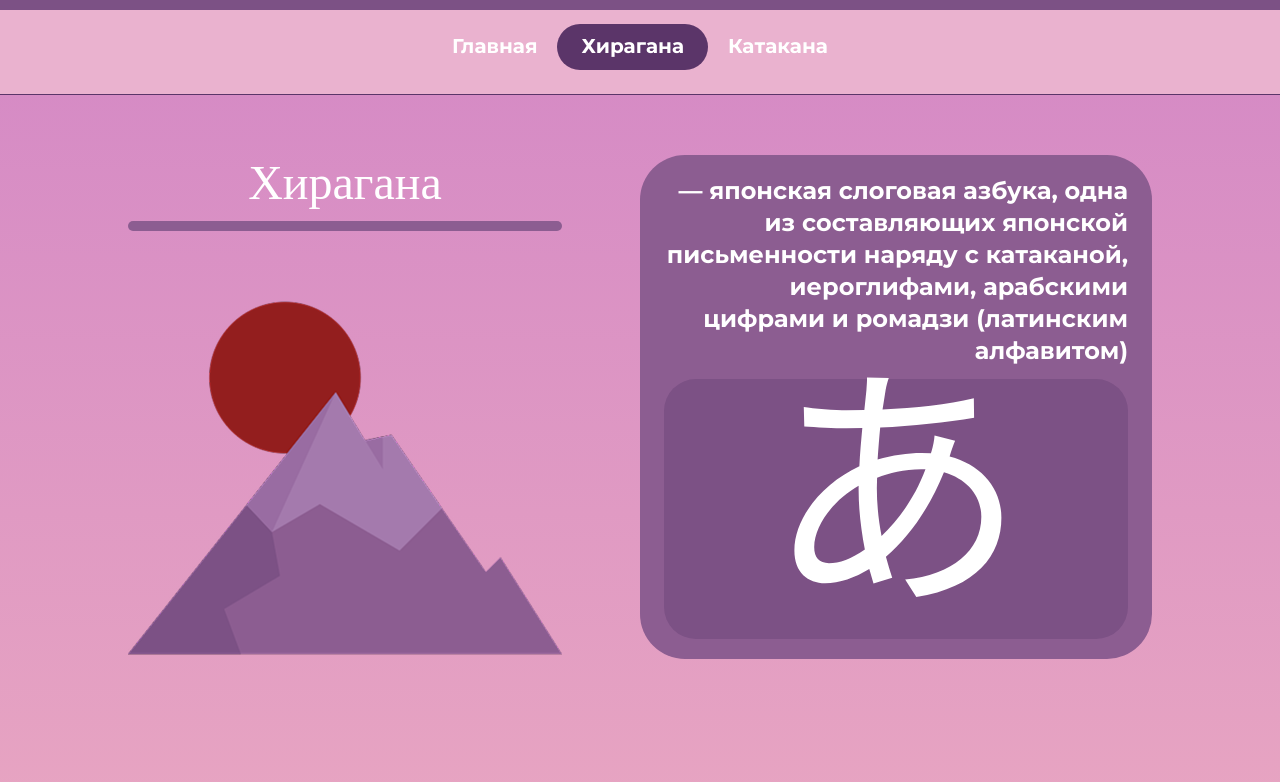
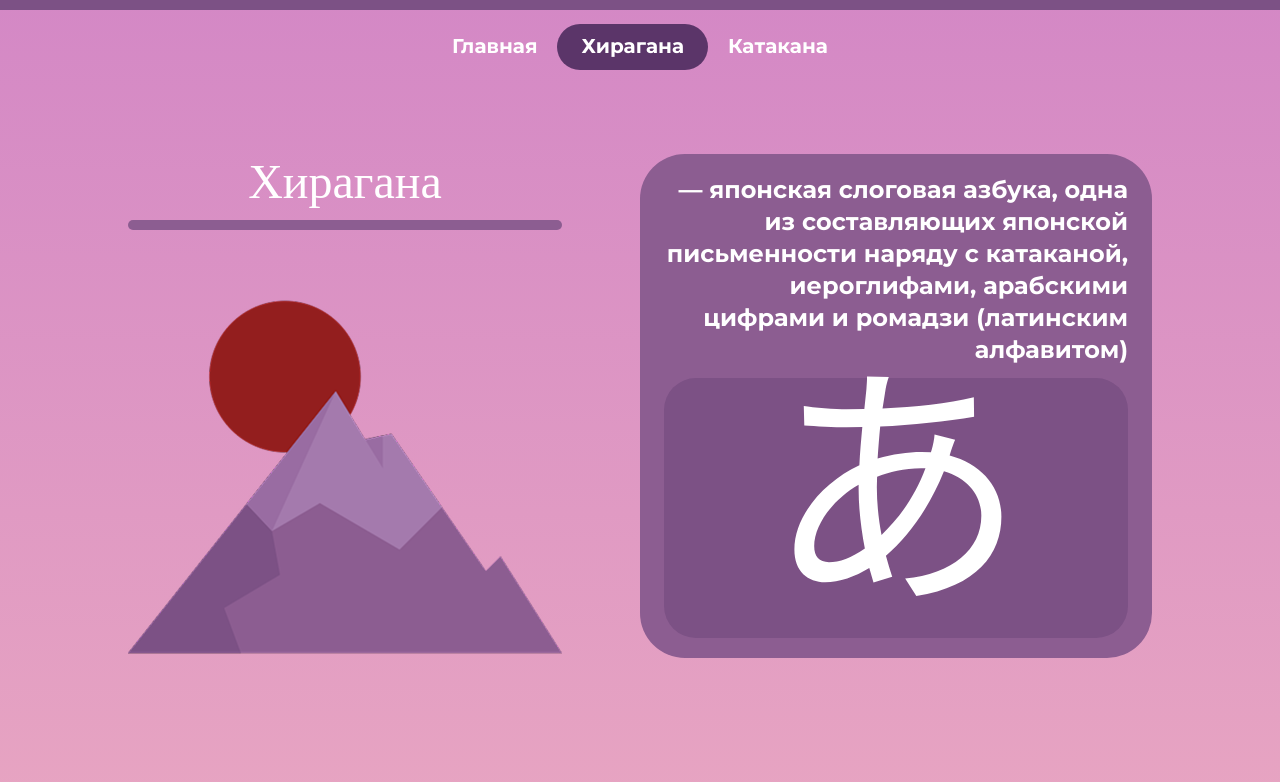
Before and after one commit to makesomelayouts/hirakata, a React (Vite) app: page /hiragana in a window 1280 px wide. Shown: the top 782 px of the page. Built offline with nearby package versions, Linux system fonts and the light colour scheme; a web font is replaced by a local one.

Commit message:
Remove bg

```diff
--- a/src/widgets/Header.jsx
+++ b/src/widgets/Header.jsx
@@ -5,18 +5,7 @@ export const Header = () => {
   let location = useLocation();
 
   return (
-    <header
-      className={`${
-        location.pathname == "/hiragana"
-          ? "bg-[#EAB2CF] border-b border-[#5B3569]"
-          : ""
-      }
-      ${
-        location.pathname == "/katakana"
-          ? "bg-[#AC8AA2] border-b border-[#ebaac1]"
-          : ""
-      } sticky top-0 left-0 right-0 p-6 z-10`}
-    >
+    <header className="p-6 z-10">
       <div className="flex items-center justify-center gap-5">
         <TransitionLink
           className={`${
```
